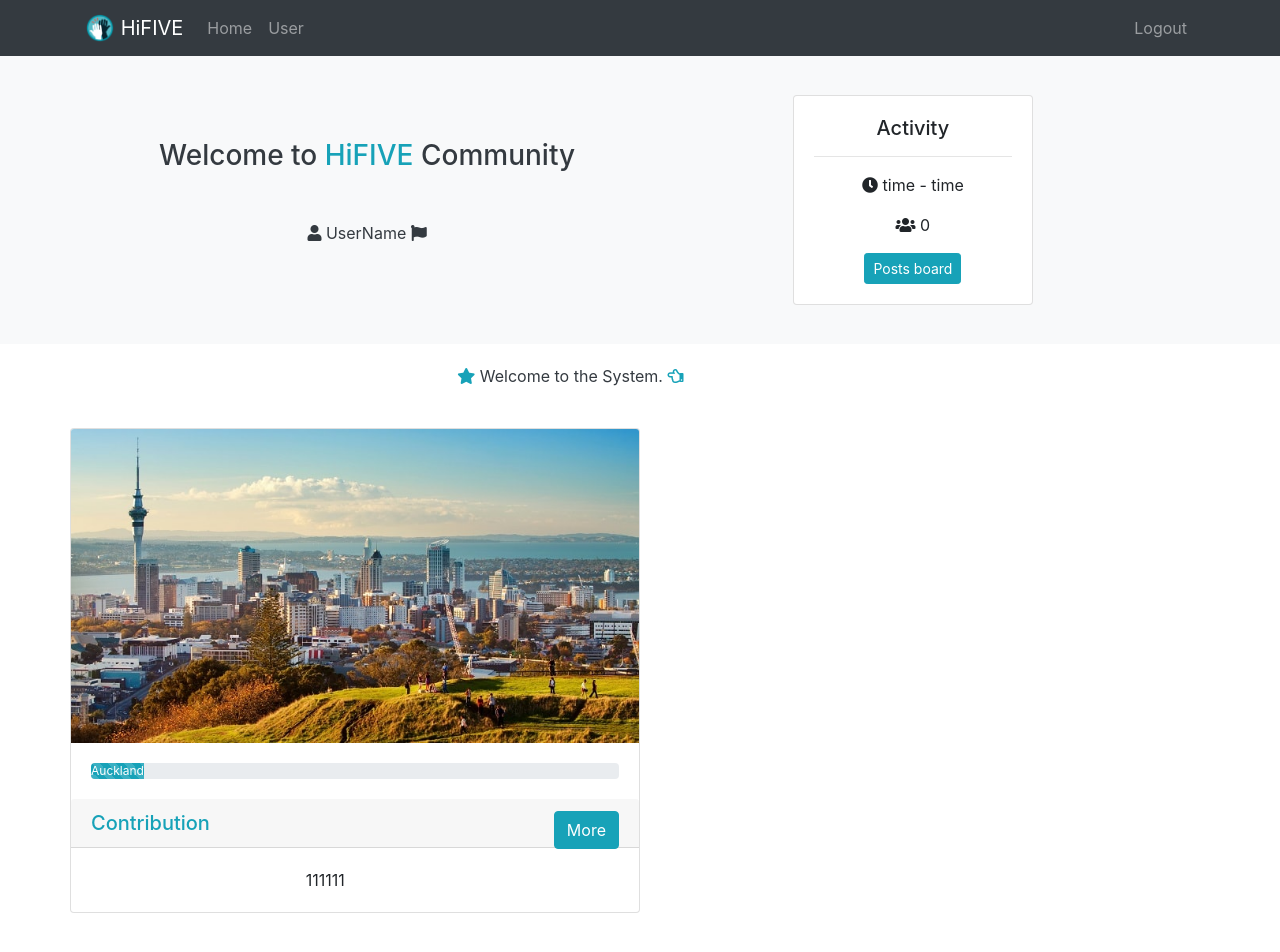
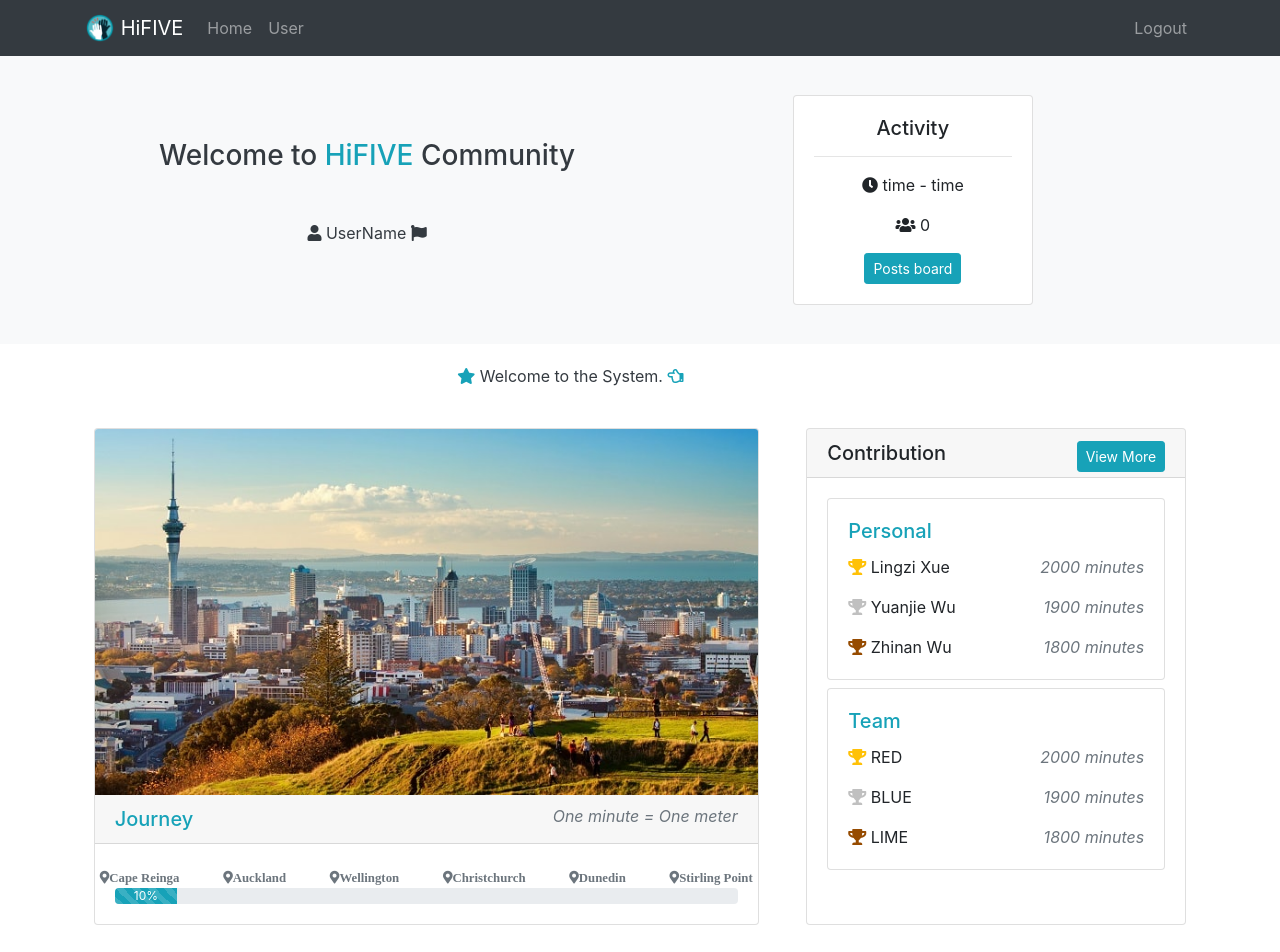
Before and after one commit to lindsayXue/HiFIVE-v3, a React (Create React App) app in the folder client/: page /home in a window 1280 px wide. Shown: the top 952 px of the page. Built offline with nearby package versions, Linux system fonts and the light colour scheme.

Commit message:
On the way to setup Home page

```diff
--- a/client/src/components/banner/Activity.js
+++ b/client/src/components/banner/Activity.js
@@ -14,7 +14,7 @@ const Activity = () => {
           <i className="fas fa-users" /> 0
         </p>
         <Link to="/posts">
-          <button type="button" class="btn btn-info btn-sm">
+          <button type="button" className="btn btn-info btn-sm">
             Posts board
           </button>
         </Link>
--- a/client/src/components/banner/Post.js
+++ b/client/src/components/banner/Post.js
@@ -5,10 +5,10 @@ const Post = () => {
   return (
     <p className="card-title">
       <Link to="#" className="card-link text-dark">
-        <i class="fas fa-star text-info" /> Welcome to the System.
+        <i className="fas fa-star text-info" /> Welcome to the System.
       </Link>
       {'  '}
-      <i class="far fa-hand-point-left text-info" />
+      <i className="far fa-hand-point-left text-info" />
     </p>
   )
 }
--- a/client/src/components/home/Contribution.js
+++ b/client/src/components/home/Contribution.js
@@ -1,48 +1,56 @@
-import React from 'react'
+import React, { Component } from 'react'
+import Rank from './Rank'
+import { Link } from 'react-router-dom'
 
-const Contribution = () => {
-  return (
-    <div>
-      <h5 className="card-header text-info">
-        Contribution
-        <a href="#" className="btn btn-info float-right">
-          More
-        </a>
-      </h5>
+class Contribution extends Component {
+  render() {
+    const userWinner = [
+      {
+        name: 'Lingzi Xue',
+        points: 2000
+      },
+      {
+        name: 'Yuanjie Wu',
+        points: 1900
+      },
+      {
+        name: 'Zhinan Wu',
+        points: 1800
+      }
+    ]
 
-      <div className="card-body">
-        <div
-          id="carouselExampleControls"
-          className="carousel slide"
-          data-ride="carousel"
-        >
-          <div className="carousel-inner text-center">
-            <div className="carousel-item active">111111</div>
-            <div className="carousel-item">222222</div>
-            <div className="carousel-item">333333</div>
-          </div>
-          <a
-            className="carousel-control-prev"
-            href="#carouselExampleControls"
-            role="button"
-            data-slide="prev"
-          >
-            <span className="carousel-control-prev-icon" aria-hidden="true" />
-            <span className="sr-only">Previous</span>
-          </a>
-          <a
-            className="carousel-control-next"
-            href="#carouselExampleControls"
-            role="button"
-            data-slide="next"
-          >
-            <span className="carousel-control-next-icon" aria-hidden="true" />
-            <span className="sr-only">Next</span>
-          </a>
+    const teamWinner = [
+      {
+        name: 'RED',
+        points: 2000
+      },
+      {
+        name: 'BLUE',
+        points: 1900
+      },
+      {
+        name: 'LIME',
+        points: 1800
+      }
+    ]
+
+    return (
+      <div>
+        <h5 className="card-header">
+          Contribution
+          <Link to="/contribution">
+            <button type="button" className="btn btn-sm btn-info float-right">
+              View More
+            </button>
+          </Link>
+        </h5>
+        <div className="card-body my-auto">
+          <Rank title="Personal" data={userWinner} />
+          <Rank title="Team" data={teamWinner} />
         </div>
       </div>
-    </div>
-  )
+    )
+  }
 }
 
 export default Contribution
--- a/client/src/components/home/Home.js
+++ b/client/src/components/home/Home.js
@@ -1,19 +1,17 @@
 import React, { Component } from 'react'
-
+import Journey from './Journey'
 import Contribution from './Contribution'
-import Journey from './Journey'
 
 class Home extends Component {
   render() {
     return (
-      <div className="home row d-flex justify-content-between">
-        <div className="card col-md-6 px-0 mt-2">
+      <div className="home row d-flex justify-content-around">
+        <div className="card col-md-7 px-0 mt-2">
           <Journey />
+        </div>
+        <div className="card col-md-4 px-0 mt-2">
           <Contribution />
         </div>
-        {/* <div className="card col-sm-12 mt-2 px-0">
-          <Contribution />
-        </div> */}
       </div>
     )
   }
--- a/client/src/components/home/Journey.js
+++ b/client/src/components/home/Journey.js
@@ -1,12 +1,52 @@
 import React from 'react'
-
 import Auckland from '../../assets/auckland.jpg'
 
 const Journey = () => {
   return (
     <div>
       <img src={Auckland} className="card-img-top" alt="..." />
+      <h5 className="card-header text-info">
+        Journey
+        {/* <button type="button" class="btn btn-sm btn-info float-right">
+          Contributions
+        </button> */}
+        <small className="text-muted font-italic float-right">
+          One minute = One meter
+        </small>
+      </h5>
       <div className="card-body">
+        <div className="row d-flex justify-content-between">
+          <div className="text-muted">
+            <small>
+              <i className="fas fa-map-marker-alt">Cape Reinga</i>
+            </small>
+          </div>
+          <div className="text-muted">
+            <small>
+              <i className="fas fa-map-marker-alt">Auckland</i>
+            </small>
+          </div>
+          <div className="text-muted">
+            <small>
+              <i className="fas fa-map-marker-alt">Wellington</i>
+            </small>
+          </div>
+          <div className="text-muted">
+            <small>
+              <i className="fas fa-map-marker-alt">Christchurch</i>
+            </small>
+          </div>
+          <div className="text-muted">
+            <small>
+              <i className="fas fa-map-marker-alt">Dunedin</i>
+            </small>
+          </div>
+          <div className="text-muted">
+            <small>
+              <i className="fas fa-map-marker-alt">Stirling Point</i>
+            </small>
+          </div>
+        </div>
         <div className="progress">
           <div
             className="progress-bar progress-bar-striped bg-info"
@@ -16,7 +56,7 @@ const Journey = () => {
             aria-valuemin="0"
             aria-valuemax="100"
           >
-            Auckland
+            10%
           </div>
         </div>
       </div>
--- /dev/null
+++ b/client/src/components/home/Rank.js
@@ -0,0 +1,33 @@
+import React from 'react'
+
+const Rank = props => {
+  return (
+    <div className="card mb-2">
+      <div className="card-body">
+        <h5 className="card-title text-info">{props.title}</h5>
+        <p className="card-text">
+          <i className="fas fa-trophy text-warning" /> {props.data[0].name}
+          <span className="font-italic float-right text-muted">
+            {props.data[0].points} minutes
+          </span>
+        </p>
+        <p className="card-text">
+          <i className="fas fa-trophy" style={{ color: '#C0C0C0' }} />{' '}
+          {props.data[1].name}
+          <span className="font-italic float-right text-muted">
+            {props.data[1].points} minutes
+          </span>
+        </p>
+        <p className="card-text">
+          <i className="fas fa-trophy" style={{ color: '#964B00' }} />{' '}
+          {props.data[2].name}
+          <span className="font-italic float-right text-muted">
+            {props.data[2].points} minutes
+          </span>
+        </p>
+      </div>
+    </div>
+  )
+}
+
+export default Rank
```
